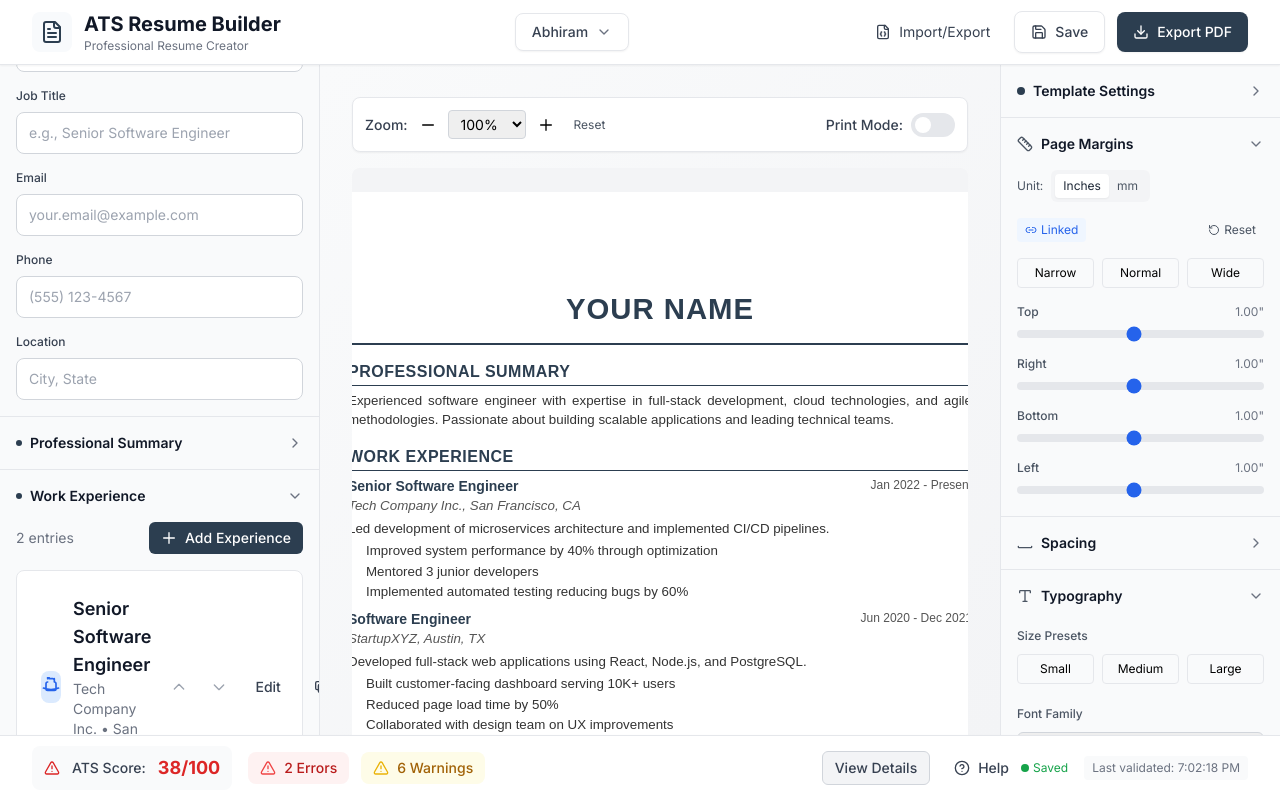
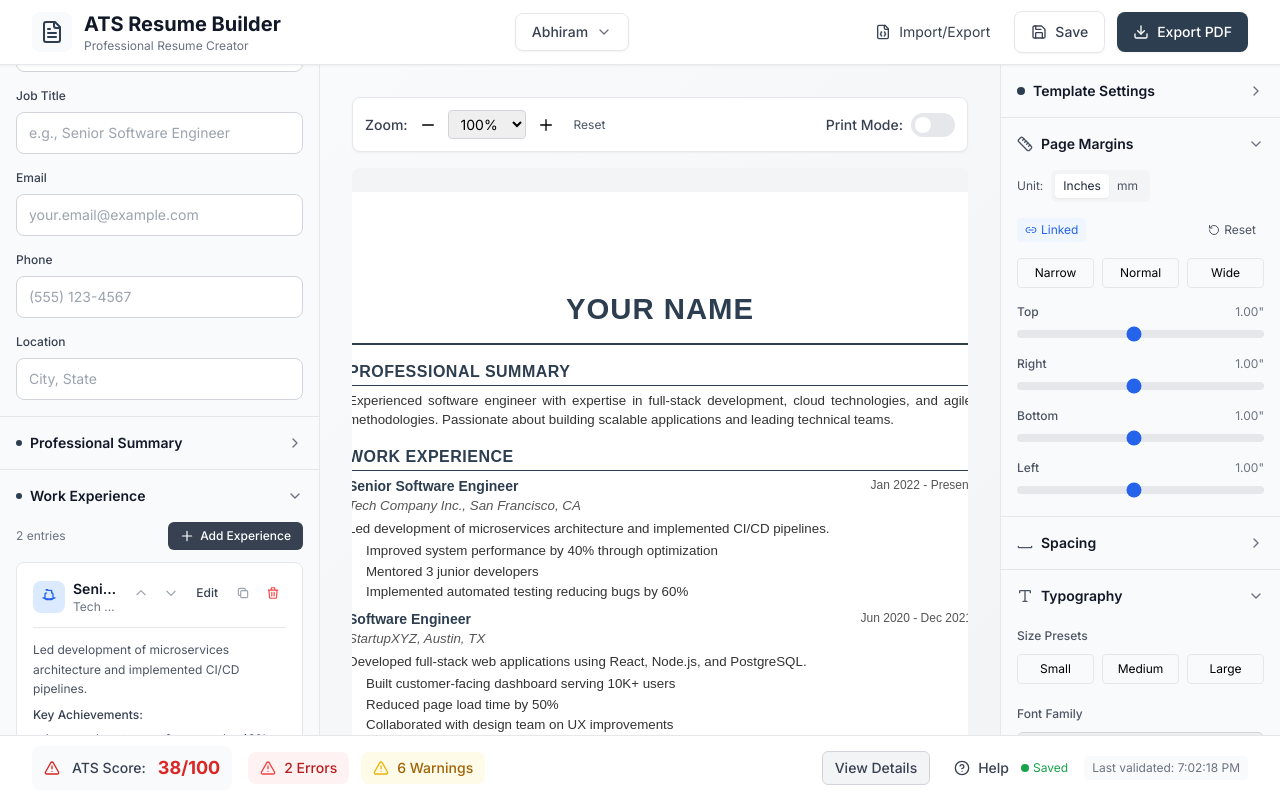
Before and after one commit to abhiramps/resumeBuilder, a React (Vite) app: page / in a window 1280 px wide. Both pictures are taken after a click on the button "Work Experience". Built offline with nearby package versions, Linux system fonts and the light colour scheme.

Commit message:
fixed UI issues: professional summary , work experience

```diff
--- a/src/components/Editor/ExperienceEditor.tsx
+++ b/src/components/Editor/ExperienceEditor.tsx
@@ -112,33 +112,30 @@ const BulletPointManager: React.FC<BulletPointManagerProps> = ({
     };
 
     return (
-        <div className="space-y-3">
+        <div className="space-y-2">
             <div className="flex items-center justify-between">
-                <h5 className="text-sm font-medium text-gray-700">Responsibilities & Achievements</h5>
-                <Button
+                <h5 className="text-xs font-medium text-gray-700">Responsibilities & Achievements</h5>
+                <button
                     type="button"
-                    variant="ghost"
-                    size="sm"
                     onClick={addBulletPoint}
                     disabled={bulletPoints.length >= maxPoints}
-                    leftIcon={
-                        <svg className="w-4 h-4" fill="none" stroke="currentColor" viewBox="0 0 24 24">
-                            <path strokeLinecap="round" strokeLinejoin="round" strokeWidth={2} d="M12 4v16m8-8H4" />
-                        </svg>
-                    }
+                    className="inline-flex items-center gap-1 px-2 py-1 text-xs font-medium text-gray-700 hover:text-gray-900 hover:bg-gray-100 rounded disabled:opacity-50 disabled:cursor-not-allowed"
                 >
+                    <svg className="w-3 h-3" fill="none" stroke="currentColor" viewBox="0 0 24 24">
+                        <path strokeLinecap="round" strokeLinejoin="round" strokeWidth={2} d="M12 4v16m8-8H4" />
+                    </svg>
                     Add Point
-                </Button>
+                </button>
             </div>
 
             {bulletPoints.map((point, index) => (
-                <div key={index} className="flex items-start space-x-2">
-                    <div className="flex flex-col space-y-1 mt-2">
+                <div key={index} className="flex items-start gap-1.5">
+                    <div className="flex flex-col gap-0.5 mt-2">
                         <button
                             type="button"
                             onClick={() => moveBulletPoint(index, "up")}
                             disabled={index === 0}
-                            className="p-1 text-gray-400 hover:text-gray-600 disabled:opacity-30"
+                            className="p-0.5 text-gray-400 hover:text-gray-600 disabled:opacity-30"
                             title="Move up"
                         >
                             <svg className="w-3 h-3" fill="none" stroke="currentColor" viewBox="0 0 24 24">
@@ -149,7 +146,7 @@ const BulletPointManager: React.FC<BulletPointManagerProps> = ({
                             type="button"
                             onClick={() => moveBulletPoint(index, "down")}
                             disabled={index === bulletPoints.length - 1}
-                            className="p-1 text-gray-400 hover:text-gray-600 disabled:opacity-30"
+                            className="p-0.5 text-gray-400 hover:text-gray-600 disabled:opacity-30"
                             title="Move down"
                         >
                             <svg className="w-3 h-3" fill="none" stroke="currentColor" viewBox="0 0 24 24">
@@ -166,17 +163,17 @@ const BulletPointManager: React.FC<BulletPointManagerProps> = ({
                             rows={2}
                             maxLength={200}
                             showCharCount
-                            className="text-sm"
+                            className="text-xs"
                         />
                     </div>
 
                     <button
                         type="button"
                         onClick={() => removeBulletPoint(index)}
-                        className="p-2 text-red-500 hover:text-red-700 hover:bg-red-50 rounded-md mt-1"
+                        className="p-1.5 text-red-500 hover:text-red-700 hover:bg-red-50 rounded mt-1"
                         title="Remove bullet point"
                     >
-                        <svg className="w-4 h-4" fill="none" stroke="currentColor" viewBox="0 0 24 24">
+                        <svg className="w-3.5 h-3.5" fill="none" stroke="currentColor" viewBox="0 0 24 24">
                             <path strokeLinecap="round" strokeLinejoin="round" strokeWidth={2} d="M19 7l-.867 12.142A2 2 0 0116.138 21H7.862a2 2 0 01-1.995-1.858L5 7m5 4v6m4-6v6m1-10V4a1 1 0 00-1-1h-4a1 1 0 00-1 1v3M4 7h16" />
                         </svg>
                     </button>
@@ -184,7 +181,7 @@ const BulletPointManager: React.FC<BulletPointManagerProps> = ({
             ))}
 
             {bulletPoints.length === 0 && (
-                <div className="text-center py-4 text-gray-500 text-sm border-2 border-dashed border-gray-200 rounded-lg">
+                <div className="text-center py-3 text-gray-500 text-xs border-2 border-dashed border-gray-200 rounded-lg">
                     No responsibilities added yet. Click "Add Point" to get started.
                 </div>
             )}
@@ -319,106 +316,105 @@ const ExperienceEntry: React.FC<ExperienceEntryProps> = ({
     };
 
     return (
-        <div className="bg-white border border-gray-200 rounded-lg p-6 space-y-4">
+        <div className="bg-white border border-gray-200 rounded-lg p-4 space-y-3">
             {/* Entry Header */}
-            <div className="flex items-center justify-between">
-                <div className="flex items-center space-x-3">
-                    <div className="w-8 h-8 bg-blue-100 rounded-lg flex items-center justify-center">
-                        <svg className="w-5 h-5 text-blue-600" fill="none" stroke="currentColor" viewBox="0 0 24 24">
+            <div className="flex items-start justify-between gap-3">
+                <div className="flex items-start space-x-2 flex-1 min-w-0">
+                    <div className="w-8 h-8 bg-blue-100 rounded-lg flex items-center justify-center flex-shrink-0 mt-0.5">
+                        <svg className="w-4 h-4 text-blue-600" fill="none" stroke="currentColor" viewBox="0 0 24 24">
                             <path strokeLinecap="round" strokeLinejoin="round" strokeWidth={2} d="M21 13.255A23.931 23.931 0 0112 15c-3.183 0-6.22-.62-9-1.745M16 6V4a2 2 0 00-2-2h-4a2 2 0 00-2-2v2m8 0V6a2 2 0 012 2v6a2 2 0 01-2 2H8a2 2 0 01-2-2V8a2 2 0 012-2V6" />
                         </svg>
                     </div>
-                    <div>
-                        <h4 className="text-lg font-semibold text-gray-900">
+                    <div className="flex-1 min-w-0">
+                        <h4 className="text-sm font-semibold text-gray-900 truncate">
                             {experience.jobTitle || "New Experience"}
                         </h4>
-                        <p className="text-sm text-gray-500">
+                        <p className="text-xs text-gray-500 truncate">
                             {experience.company && `${experience.company}${experience.location ? ` • ${experience.location}` : ""}`}
                         </p>
                     </div>
                 </div>
 
-                <div className="flex items-center space-x-2">
-                    {/* Validation and ATS Status */}
-                    {isEditing && (
-                        <>
-                            {hasValidationErrors(validationErrors) ? (
-                                <span className="inline-flex items-center px-2 py-1 rounded-full text-xs font-medium bg-red-100 text-red-800">
-                                    ⚠ Validation Issues
-                                </span>
-                            ) : (
-                                <span className="inline-flex items-center px-2 py-1 rounded-full text-xs font-medium bg-green-100 text-green-800">
-                                    ✓ Valid
-                                </span>
-                            )}
-                            {(() => {
-                                const atsCheck = checkATSCompliance(experience);
-                                return atsCheck.isCompliant ? (
-                                    <span className="inline-flex items-center px-2 py-1 rounded-full text-xs font-medium bg-blue-100 text-blue-800">
-                                        ✓ ATS-Friendly
-                                    </span>
-                                ) : (
-                                    <span className="inline-flex items-center px-2 py-1 rounded-full text-xs font-medium bg-orange-100 text-orange-800">
-                                        ⚠ ATS Issues
-                                    </span>
-                                );
-                            })()}
-                        </>
-                    )}
-
+                <div className="flex items-center gap-1 flex-shrink-0">
                     {/* Move buttons */}
                     <button
                         type="button"
                         onClick={() => onMoveUp(experience.id)}
-                        className="p-2 text-gray-400 hover:text-gray-600 hover:bg-gray-100 rounded-md"
+                        className="p-1.5 text-gray-400 hover:text-gray-600 hover:bg-gray-100 rounded"
                         title="Move up"
                     >
-                        <svg className="w-4 h-4" fill="none" stroke="currentColor" viewBox="0 0 24 24">
+                        <svg className="w-3.5 h-3.5" fill="none" stroke="currentColor" viewBox="0 0 24 24">
                             <path strokeLinecap="round" strokeLinejoin="round" strokeWidth={2} d="M5 15l7-7 7 7" />
                         </svg>
                     </button>
                     <button
                         type="button"
                         onClick={() => onMoveDown(experience.id)}
-                        className="p-2 text-gray-400 hover:text-gray-600 hover:bg-gray-100 rounded-md"
+                        className="p-1.5 text-gray-400 hover:text-gray-600 hover:bg-gray-100 rounded"
                         title="Move down"
                     >
-                        <svg className="w-4 h-4" fill="none" stroke="currentColor" viewBox="0 0 24 24">
+                        <svg className="w-3.5 h-3.5" fill="none" stroke="currentColor" viewBox="0 0 24 24">
                             <path strokeLinecap="round" strokeLinejoin="round" strokeWidth={2} d="M19 9l-7 7-7-7" />
                         </svg>
                     </button>
 
                     {/* Action buttons */}
-                    <Button
-                        variant="ghost"
-                        size="sm"
+                    <button
+                        type="button"
                         onClick={() => onToggleEdit(experience.id)}
+                        className="px-2 py-1.5 text-xs font-medium text-gray-700 hover:text-gray-900 hover:bg-gray-100 rounded"
                     >
                         {isEditing ? "Save" : "Edit"}
-                    </Button>
-                    <Button
-                        variant="ghost"
-                        size="sm"
+                    </button>
+                    <button
+                        type="button"
                         onClick={() => onDuplicate(experience.id)}
+                        className="p-1.5 text-gray-400 hover:text-gray-600 hover:bg-gray-100 rounded"
                         title="Duplicate entry"
                     >
-                        <svg className="w-4 h-4" fill="none" stroke="currentColor" viewBox="0 0 24 24">
+                        <svg className="w-3.5 h-3.5" fill="none" stroke="currentColor" viewBox="0 0 24 24">
                             <path strokeLinecap="round" strokeLinejoin="round" strokeWidth={2} d="M8 16H6a2 2 0 01-2-2V6a2 2 0 012-2h8a2 2 0 012 2v2m-6 12h8a2 2 0 002-2v-8a2 2 0 00-2-2h-8a2 2 0 00-2 2v8a2 2 0 002 2z" />
                         </svg>
-                    </Button>
-                    <Button
-                        variant="ghost"
-                        size="sm"
+                    </button>
+                    <button
+                        type="button"
                         onClick={() => setShowDeleteConfirm(true)}
-                        className="text-red-600 hover:text-red-700 hover:bg-red-50"
+                        className="p-1.5 text-red-500 hover:text-red-700 hover:bg-red-50 rounded"
                         title="Delete entry"
                     >
-                        <svg className="w-4 h-4" fill="none" stroke="currentColor" viewBox="0 0 24 24">
+                        <svg className="w-3.5 h-3.5" fill="none" stroke="currentColor" viewBox="0 0 24 24">
                             <path strokeLinecap="round" strokeLinejoin="round" strokeWidth={2} d="M19 7l-.867 12.142A2 2 0 0116.138 21H7.862a2 2 0 01-1.995-1.858L5 7m5 4v6m4-6v6m1-10V4a1 1 0 00-1-1h-4a1 1 0 00-1 1v3M4 7h16" />
                         </svg>
-                    </Button>
+                    </button>
                 </div>
             </div>
+
+            {/* Validation and ATS Status */}
+            {isEditing && (
+                <div className="flex flex-wrap gap-1.5">
+                    {hasValidationErrors(validationErrors) ? (
+                        <span className="inline-flex items-center px-2 py-0.5 rounded-full text-xs font-medium bg-red-100 text-red-800">
+                            ⚠ Validation Issues
+                        </span>
+                    ) : (
+                        <span className="inline-flex items-center px-2 py-0.5 rounded-full text-xs font-medium bg-green-100 text-green-800">
+                            ✓ Valid
+                        </span>
+                    )}
+                    {(() => {
+                        const atsCheck = checkATSCompliance(experience);
+                        return atsCheck.isCompliant ? (
+                            <span className="inline-flex items-center px-2 py-0.5 rounded-full text-xs font-medium bg-blue-100 text-blue-800">
+                                ✓ ATS-Friendly
+                            </span>
+                        ) : (
+                            <span className="inline-flex items-center px-2 py-0.5 rounded-full text-xs font-medium bg-orange-100 text-orange-800">
+                                ⚠ ATS Issues
+                            </span>
+                        );
+                    })()}
+                </div>
+            )}
 
             {/* Delete Confirmation Modal */}
             {showDeleteConfirm && (
@@ -448,9 +444,9 @@ const ExperienceEntry: React.FC<ExperienceEntryProps> = ({
 
             {/* Entry Form */}
             {isEditing && (
-                <div className="space-y-4 border-t border-gray-200 pt-4">
+                <div className="space-y-3 border-t border-gray-200 pt-3">
                     {/* Basic Information */}
-                    <div className="grid grid-cols-1 md:grid-cols-2 gap-4">
+                    <div className="grid grid-cols-2 gap-3">
                         <Input
                             label="Job Title"
                             value={localExperience.jobTitle}
@@ -458,6 +454,7 @@ const ExperienceEntry: React.FC<ExperienceEntryProps> = ({
                             error={validationErrors.jobTitle}
                             required
                             placeholder="e.g., Senior Software Engineer"
+                            className="text-sm"
                         />
                         <Input
                             label="Company"
@@ -466,6 +463,7 @@ const ExperienceEntry: React.FC<ExperienceEntryProps> = ({
                             error={validationErrors.company}
                             required
                             placeholder="e.g., Tech Company Inc."
+                            className="text-sm"
                         />
                     </div>
 
@@ -475,16 +473,17 @@ const ExperienceEntry: React.FC<ExperienceEntryProps> = ({
                         onChange={(e) => handleFieldUpdate("location", e.target.value)}
                         error={validationErrors.location}
                         placeholder="e.g., San Francisco, CA"
+                        className="text-sm"
                     />
 
                     {/* Date Range */}
-                    <div className="space-y-4">
-                        <h5 className="text-sm font-medium text-gray-700">Employment Period</h5>
+                    <div className="space-y-2">
+                        <h5 className="text-xs font-medium text-gray-700">Employment Period</h5>
                         {validationErrors.dateRange && (
-                            <p className="text-sm text-red-600">{validationErrors.dateRange}</p>
+                            <p className="text-xs text-red-600">{validationErrors.dateRange}</p>
                         )}
 
-                        <div className="grid grid-cols-2 md:grid-cols-4 gap-4">
+                        <div className="grid grid-cols-4 gap-2">
                             <Select
                                 label="Start Month"
                                 options={MONTH_OPTIONS}
@@ -492,6 +491,7 @@ const ExperienceEntry: React.FC<ExperienceEntryProps> = ({
                                 onChange={(value) => handleDateUpdate("startDate", value, startDate.year)}
                                 placeholder="Month"
                                 required
+                                className="text-sm"
                             />
                             <Select
                                 label="Start Year"
@@ -500,6 +500,7 @@ const ExperienceEntry: React.FC<ExperienceEntryProps> = ({
                                 onChange={(value) => handleDateUpdate("startDate", startDate.month, value)}
                                 placeholder="Year"
                                 required
+                                className="text-sm"
                             />
 
                             {!localExperience.current && (
@@ -510,6 +511,7 @@ const ExperienceEntry: React.FC<ExperienceEntryProps> = ({
                                         value={endDate.month}
                                         onChange={(value) => handleDateUpdate("endDate", value, endDate.year)}
                                         placeholder="Month"
+                                        className="text-sm"
                                     />
                                     <Select
                                         label="End Year"
@@ -517,6 +519,7 @@ const ExperienceEntry: React.FC<ExperienceEntryProps> = ({
                                         value={endDate.year}
                                         onChange={(value) => handleDateUpdate("endDate", endDate.month, value)}
                                         placeholder="Year"
+                                        className="text-sm"
                                     />
                                 </>
                             )}
@@ -529,7 +532,7 @@ const ExperienceEntry: React.FC<ExperienceEntryProps> = ({
                                 onChange={(e) => handleCurrentToggle(e.target.checked)}
                                 className="rounded border-gray-300 text-blue-600 focus:ring-blue-500"
                             />
-                            <span className="text-sm text-gray-700">I currently work here</span>
+                            <span className="text-xs text-gray-700">I currently work here</span>
                         </label>
                     </div>
 
@@ -543,6 +546,7 @@ const ExperienceEntry: React.FC<ExperienceEntryProps> = ({
                         rows={3}
                         maxLength={300}
                         showCharCount
+                        className="text-sm"
                     />
 
                     {/* Bullet Points */}
@@ -555,23 +559,23 @@ const ExperienceEntry: React.FC<ExperienceEntryProps> = ({
 
             {/* Summary View (when not editing) */}
             {!isEditing && (
-                <div className="space-y-3 border-t border-gray-200 pt-4">
+                <div className="space-y-2 border-t border-gray-200 pt-3">
                     {experience.description && (
-                        <p className="text-sm text-gray-600">{experience.description}</p>
+                        <p className="text-xs text-gray-600 leading-relaxed">{experience.description}</p>
                     )}
 
                     {experience.achievements.length > 0 && (
                         <div>
-                            <h5 className="text-sm font-medium text-gray-700 mb-2">Key Achievements:</h5>
+                            <h5 className="text-xs font-medium text-gray-700 mb-1.5">Key Achievements:</h5>
                             <ul className="space-y-1">
                                 {experience.achievements.slice(0, 3).map((achievement, index) => (
-                                    <li key={index} className="text-sm text-gray-600 flex items-start">
-                                        <span className="text-blue-600 mr-2">•</span>
-                                        <span>{achievement}</span>
+                                    <li key={index} className="text-xs text-gray-600 flex items-start">
+                                        <span className="text-blue-600 mr-1.5 flex-shrink-0">•</span>
+                                        <span className="leading-relaxed">{achievement}</span>
                                     </li>
                                 ))}
                                 {experience.achievements.length > 3 && (
-                                    <li className="text-sm text-gray-500 italic">
+                                    <li className="text-xs text-gray-500 italic ml-3">
                                         +{experience.achievements.length - 3} more achievements
                                     </li>
                                 )}
@@ -767,30 +771,27 @@ export const ExperienceEditor: React.FC<ExperienceEditorProps> = ({
 
     return (
         <div className={className}>
-            <div className="space-y-4">
-                <div className="flex items-center justify-between mb-4">
-                    <p className="text-sm text-gray-500">
+            <div className="space-y-3">
+                <div className="flex items-center justify-between">
+                    <p className="text-xs text-gray-500">
                         {experiences.length} {experiences.length === 1 ? "entry" : "entries"}
                     </p>
-                    <Button
-                        variant="primary"
-                        size="sm"
+                    <button
                         onClick={addExperience}
-                        leftIcon={
-                            <svg className="w-4 h-4" fill="none" stroke="currentColor" viewBox="0 0 24 24">
-                                <path strokeLinecap="round" strokeLinejoin="round" strokeWidth={2} d="M12 4v16m8-8H4" />
-                            </svg>
-                        }
+                        className="inline-flex items-center gap-1.5 px-3 py-1.5 text-xs font-medium text-white bg-gray-700 hover:bg-gray-800 rounded-md transition-colors"
                     >
+                        <svg className="w-3.5 h-3.5" fill="none" stroke="currentColor" viewBox="0 0 24 24">
+                            <path strokeLinecap="round" strokeLinejoin="round" strokeWidth={2} d="M12 4v16m8-8H4" />
+                        </svg>
                         Add Experience
-                    </Button>
+                    </button>
                 </div>
 
                 {/* Experience Entries */}
                 {experiences.length === 0 ? (
-                    <div className="text-center py-12 text-gray-500">
+                    <div className="text-center py-8 text-gray-500 border-2 border-dashed border-gray-200 rounded-lg">
                         <svg
-                            className="w-12 h-12 mx-auto mb-4 text-gray-300"
+                            className="w-10 h-10 mx-auto mb-3 text-gray-300"
                             fill="none"
                             stroke="currentColor"
                             viewBox="0 0 24 24"
@@ -802,17 +803,19 @@ export const ExperienceEditor: React.FC<ExperienceEditorProps> = ({
                                 d="M21 13.255A23.931 23.931 0 0112 15c-3.183 0-6.22-.62-9-1.745M16 6V4a2 2 0 00-2-2h-4a2 2 0 00-2-2v2m8 0V6a2 2 0 012 2v6a2 2 0 01-2 2H8a2 2 0 01-2-2V8a2 2 0 012-2V6"
                             />
                         </svg>
-                        <h4 className="text-lg font-medium text-gray-900 mb-2">No work experience added</h4>
-                        <p className="text-gray-500 mb-4">
+                        <h4 className="text-sm font-medium text-gray-900 mb-1">No work experience added</h4>
+                        <p className="text-xs text-gray-500 mb-3">
                             Add your work experience to showcase your professional background.
                         </p>
-                        <Button onClick={addExperience} leftIcon={
-                            <svg className="w-4 h-4" fill="none" stroke="currentColor" viewBox="0 0 24 24">
+                        <button
+                            onClick={addExperience}
+                            className="inline-flex items-center gap-1.5 px-3 py-1.5 text-xs font-medium text-white bg-gray-700 hover:bg-gray-800 rounded-md transition-colors"
+                        >
+                            <svg className="w-3.5 h-3.5" fill="none" stroke="currentColor" viewBox="0 0 24 24">
                                 <path strokeLinecap="round" strokeLinejoin="round" strokeWidth={2} d="M12 4v16m8-8H4" />
                             </svg>
-                        }>
                             Add Your First Experience
-                        </Button>
+                        </button>
                     </div>
                 ) : (
                     experiences.map((experience) => (
```
Also changed, not shown: src/components/Editor/SummaryEditor.tsx (+23 -25 lines).
